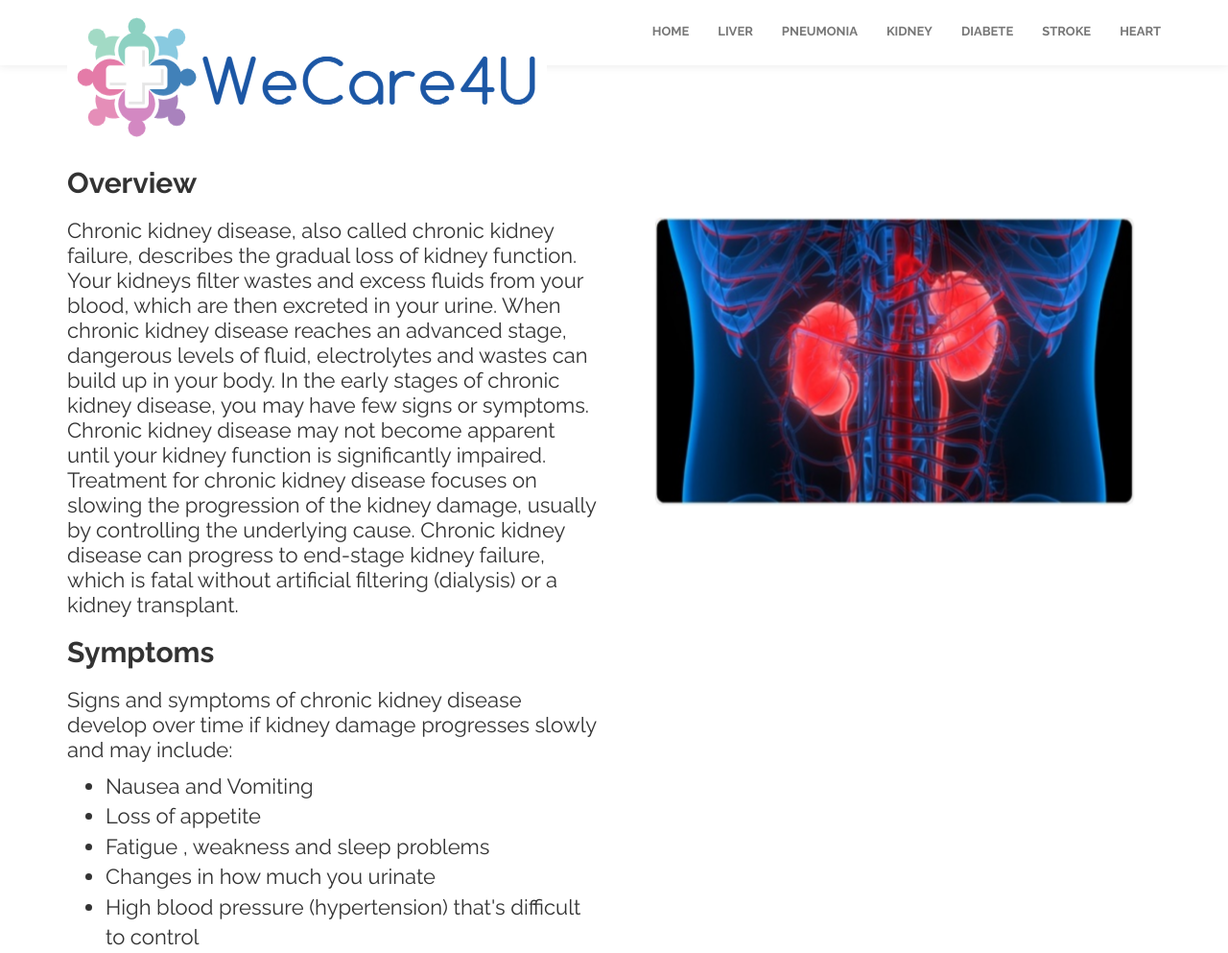
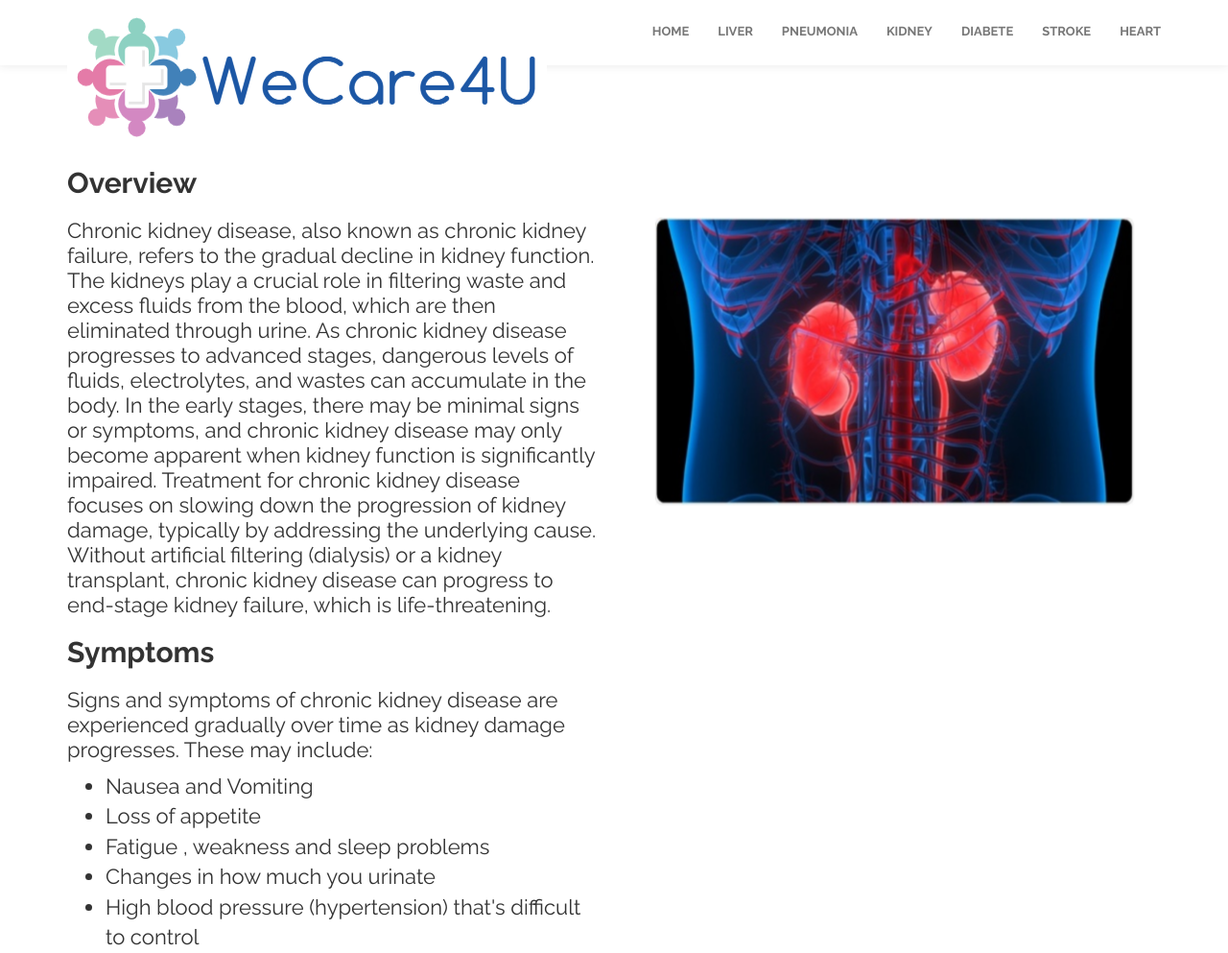
Before and after one commit to BLakshmiSahithi/wecareforu, a Flask app: page /kidney in a window 1280 px wide. Shown: the top 993 px of the page at 96% size. Run offline with Flask 2, Linux system fonts and the light colour scheme; some libraries are stand-ins or nearby versions.

Commit message:
kidney_index.html

```diff
--- a/website/templates/kidney_index.html
+++ b/website/templates/kidney_index.html
@@ -9,11 +9,8 @@
 					<div class="col-md-6 col-sm-6 wow fadeInLeft" data-wow-delay="0.5s">
 						<h3>Kidney Disease</h3>
 						<h4>Overview</h4>
-						<p>	Chronic kidney disease, also called chronic kidney failure, describes the gradual loss of kidney function. Your kidneys filter wastes and excess fluids from your blood, which are then excreted in your urine. When chronic kidney disease reaches an advanced stage, dangerous levels of fluid, electrolytes and wastes can build up in your body.
-
-						In the early stages of chronic kidney disease, you may have few signs or symptoms. Chronic kidney disease may not become apparent until your kidney function is significantly impaired.
-
-						Treatment for chronic kidney disease focuses on slowing the progression of the kidney damage, usually by controlling the underlying cause. Chronic kidney disease can progress to end-stage kidney failure, which is fatal without artificial filtering (dialysis) or a kidney transplant.
+						<p>	Chronic kidney disease, also known as chronic kidney failure, refers to the gradual decline in kidney function. The kidneys play a crucial role in filtering waste and excess fluids from the blood, which are then eliminated through urine. As chronic kidney disease progresses to advanced stages, dangerous levels of fluids, electrolytes, and wastes can accumulate in the body. In the early stages, there may be minimal signs or symptoms, and chronic kidney disease may only become apparent when kidney function is significantly impaired. Treatment for chronic kidney disease focuses on slowing down the progression of kidney damage, typically by addressing the underlying cause.
+							Without artificial filtering (dialysis) or a kidney transplant, chronic kidney disease can progress to end-stage kidney failure, which is life-threatening.
 						</p>
 
 					</div>
@@ -25,7 +22,7 @@
 				<div class="row">
 					<div class="col-md-6 col-sm-6 wow fadeInRight" data-wow-delay="0.5s">
 						<h4>Symptoms</h4>
-						<p>Signs and symptoms of chronic kidney disease develop over time if kidney damage progresses slowly and may include:
+						<p>Signs and symptoms of chronic kidney disease are experienced gradually over time as kidney damage progresses. These may include:
 						</p>
 					    <ul>
 					      <li>Nausea and Vomiting </li>
```
